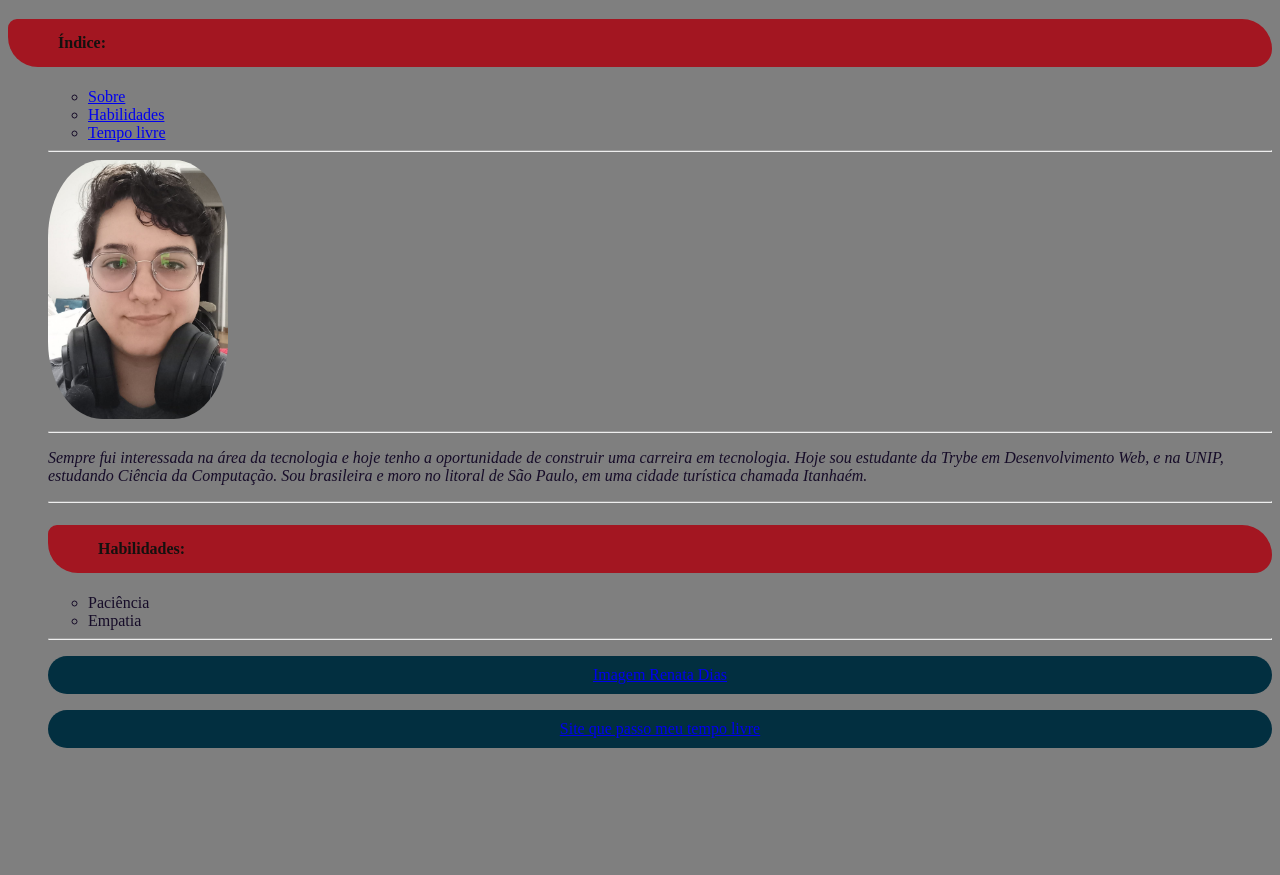
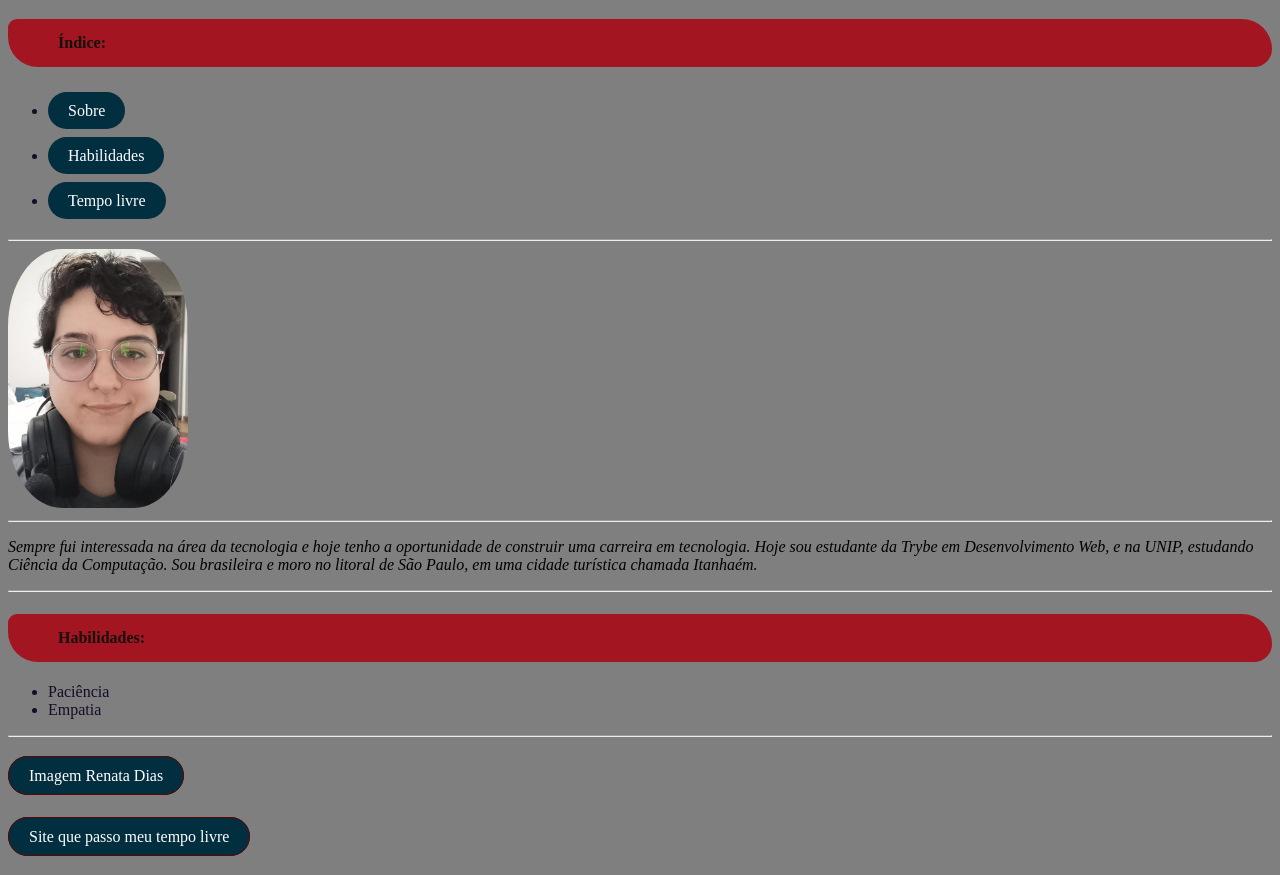
Before and after one commit to RehDias/RehDias.github.io, a plain HTML site: page index.html in a window 1280 px wide. Shown: the part 62-937 px from the top of the page. Before the commit the page ends 826 px from the top, so only its background shows below. Drawn offline with Linux system fonts and the light colour scheme; a web font is replaced by a local one.

Commit message:
Adiciona botao

```diff
--- a/index.html
+++ b/index.html
@@ -33,14 +33,26 @@
         .style-list{
             font-family: 'Zen Old Mincho', serif;
             color: #160c28;
+
         }
         .botão{
             background-color: #022F40;
             border-radius: 20px;
-            padding: 10px 15px;
-            text-align: center;
+            padding: 10px 20px;
             text-decoration: none;
             color: white;
+            line-height: 45px;
+            font-size: medium;
+            text-align: center;
+            border: 1px solid rgb(95, 3, 3);
+        }
+        .botao-lista{
+            background-color: #022F40;
+            border-radius: 20px;
+            padding: 10px 20px;
+            text-decoration: none;
+            color: white;
+            line-height: 45px;
         }
 
     </style>
@@ -50,10 +62,9 @@
 
     <h4 class="bk-titulo-list">Índice:</h4>
     <ul class="style-list">
-        <ul class="">
-        <li><a href="#Sobre">Sobre</a></li>
-        <li><a href="#Hab">Habilidades</a></li>
-        <li><a href="#TempoLivre">Tempo livre</a></li>
+        <li><a href="#Sobre" class="botao-lista">Sobre</a></li>
+        <li><a href="#Hab" class="botao-lista">Habilidades</a></li>
+        <li><a href="#TempoLivre" class="botao-lista">Tempo livre</a></li>
     </ul>
     <hr>
 
@@ -77,7 +88,7 @@
     </ul>
     <hr>
 
-    <p class="botão"><a href="#./Me.jpeg"> Imagem Renata Dias</a></p>
-    <p id="TempoLivre" class="botão"><a href="https://www.twitch.tv/" target="_blank">Site que passo meu tempo livre</a></p>
+    <p><a href="#./Me.jpeg" class="botão"> Imagem Renata Dias</a></p>
+    <p id="TempoLivre"><a href="https://www.twitch.tv/" target="_blank" class="botão">Site que passo meu tempo livre</a></p>
 </body>
 </html>
```
